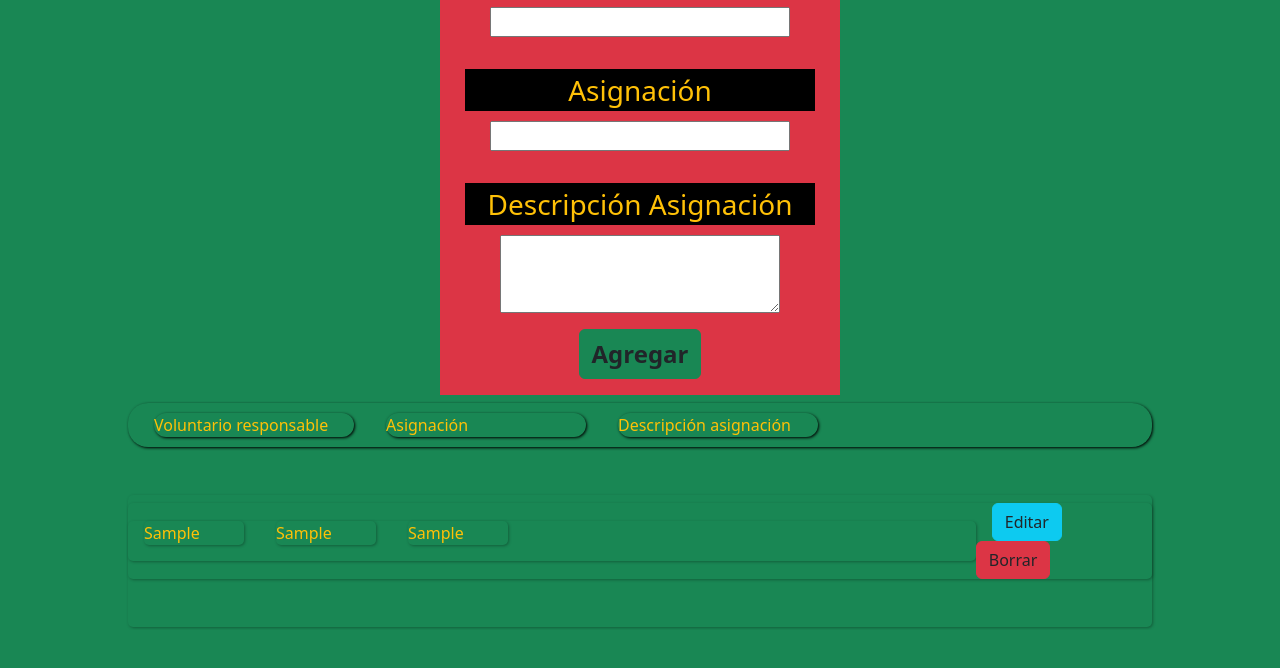
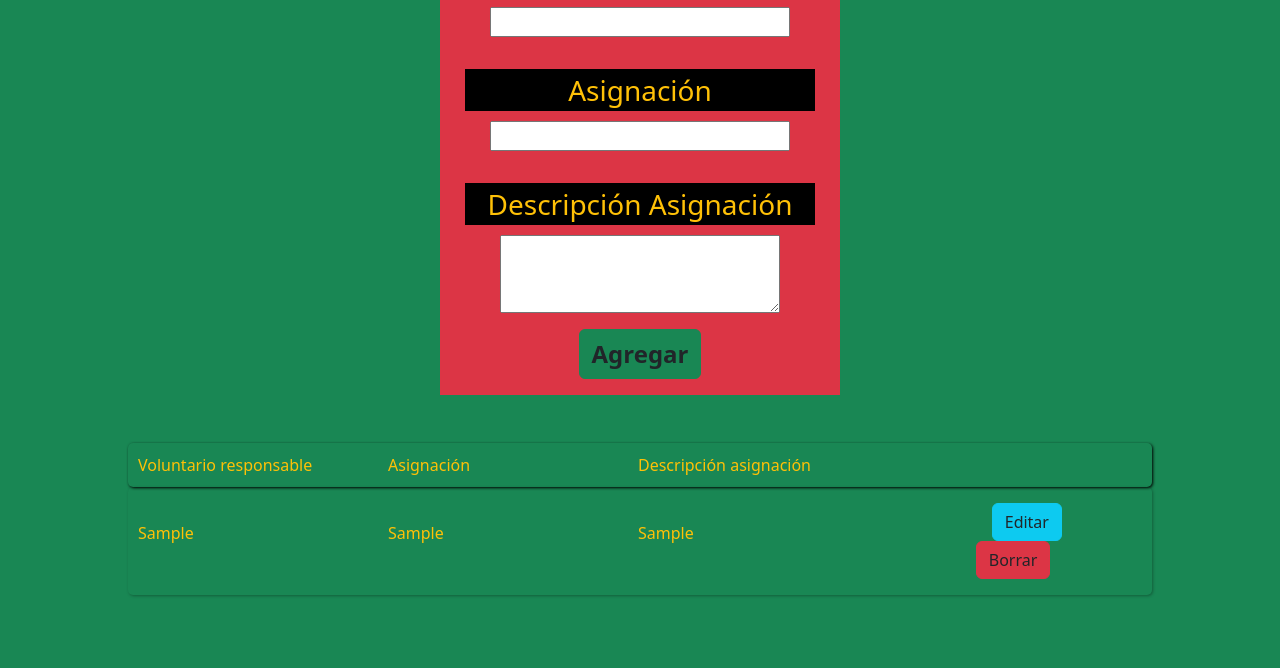
Before and after one commit to spezoa/proj2_udd, a plain HTML site: page index.html in a window 1280 px wide. Both pictures are taken after typing "Sample", "Sample", "Sample" into the empty fields and a click on the button "Agregar". Shown: the part 170-838 px from the top of the page. Before the commit the page ends 800 px from the top, so only its background shows below. Drawn offline with nearby package versions, Linux system fonts and the light colour scheme.

Commit message:
corrección de styling

```diff
--- a/index.html
+++ b/index.html
@@ -24,7 +24,7 @@
     </header>
     <main>
         <h2 class="">Lista de tareas</h2>
-        <section class="d-flex bg-light">
+        <section class="d-flex bg-light mb-5">
             <form id="form" class="d-flex align-items-center bg-danger">
                 <label id="formAccountable" class="fs-3 bg-black text-center" for="accountableName">Voluntario</label>
                 <input class="text-secondary fw-normal" type="text" name="accountable" id="accountableName">
@@ -38,11 +38,11 @@
                 <button class="btn btn-primary text-dark fs-4 fw-bold my-3" id="updateBtn">Actualizar</button>
             </form>
         </section>
-        <section id="infoHead" class="d-flex mt-2 mb-5">
+        <section id="infoHead" class="d-flex">
 
-                <div class="formInSection mx-3 border-2">Voluntario responsable</div>
-                <div class="formInSection mx-3 border-2">Asignación</div>
-                <div class="formInSection mx-3 border-2">Descripción asignación</div>
+                <div class="formInSection">Voluntario responsable</div>
+                <div class="formInSection">Asignación</div>
+                <div class="formInSection">Descripción asignación</div>
 
         </section>
         <!-- <article class="d-flex justify-content-between mt-2 mb-5">
@@ -72,6 +72,10 @@
 
     </main>
 
+    <footer class="my-5 py-5">
+
+    </footer>
+
     <script src="https://cdn.jsdelivr.net/npm/bootstrap@5.2.0-beta1/dist/js/bootstrap.bundle.min.js"
         integrity="sha384-pprn3073KE6tl6bjs2QrFaJGz5/SUsLqktiwsUTF55Jfv3qYSDhgCecCxMW52nD2"
         crossorigin="anonymous"></script>
--- a/main.js
+++ b/main.js
@@ -63,11 +63,11 @@ function showAssignments() {
   assignedFunctionContainer.innerHTML = ''
   assignedFunction.forEach((assignment) => {
     assignedFunctionContainer.innerHTML += `
-    <article class="mt-2 mb-5">
+    <article class="my-3">
       <div>
-        <p class="formInSection mx-3 border-2">${assignment.accountable}</p>
-        <p class="formInSection mx-3 border-2">${assignment.name}</p>
-        <p class="formInSection mx-3 border-2">${assignment.description}</p>
+        <p class="formInSection">${assignment.accountable}</p>
+        <p class="formInSection">${assignment.name}</p>
+        <p class="formInSection">${assignment.description}</p>
       </div>
       <div>
         <button class="mx-3 btn btn-info text-dark"
--- a/style.css
+++ b/style.css
@@ -14,11 +14,11 @@ input {
     margin-bottom: 2em;
 }
 
-.formulario {
+/* .formulario {
     display: flex;
     justify-content: center;
     margin-bottom: 5em;
-}
+} */
 
 #assignedFunction {
     width: 80%;
@@ -35,32 +35,30 @@ input {
     align-items: center;
     width: 100%;
     border-radius: 5px;
-    box-shadow: 1px 1px 3px rgba(0, 0, 0, 0.3);
 }
 
 #assignedFunction article div:first-child{
     display: flex;
     justify-content: start;
-    align-items: center;
     width: 85%;
     border-radius: 5px;
-    box-shadow: 1px 1px 3px rgba(0, 0, 0, 0.3);
 }
 
 #assignedFunction article div p{
     display: flex;
     justify-content: start;
-    width: 100px;
+    width: 250px;
+    padding: 10px;
     border-radius: 5px;
-    box-shadow: 1px 1px 3px rgba(0, 0, 0, 0.3);
+    word-break: break-all;
 }
 
 #infoHead {
     display: flex;
     justify-content: start;
+    width: 80%;
     padding: 10px;
-    width: 80%;
-    border-radius: 20px;
+    border-radius: 5px;
     box-shadow: 1px 1px 3px rgba(0, 0, 0, 50);
 }
 
@@ -76,9 +74,13 @@ input {
 #infoHead div {
     display: flex;
     justify-content: start;
-    width: 200px;
-    border-radius: 20px;
-    box-shadow: 1px 1px 3px rgba(0, 0, 0, 50);
+    width: 250px;
+    margin: 0px;
+    padding: 0px;
+    border-right: 5px;
+    border-color: black;
+    /* border-radius: 5px;
+    box-shadow: 1px 1px 3px rgba(0, 0, 0, 50); */
 }
 
 /* #assignedFunction .formInSection {
@@ -86,9 +88,9 @@ input {
     justify-content:space-between;
 } */
 
-p {
+/* p {
     margin-right: 15px;
-}
+} */
 
 #updateBtn {
     display: none;
```
